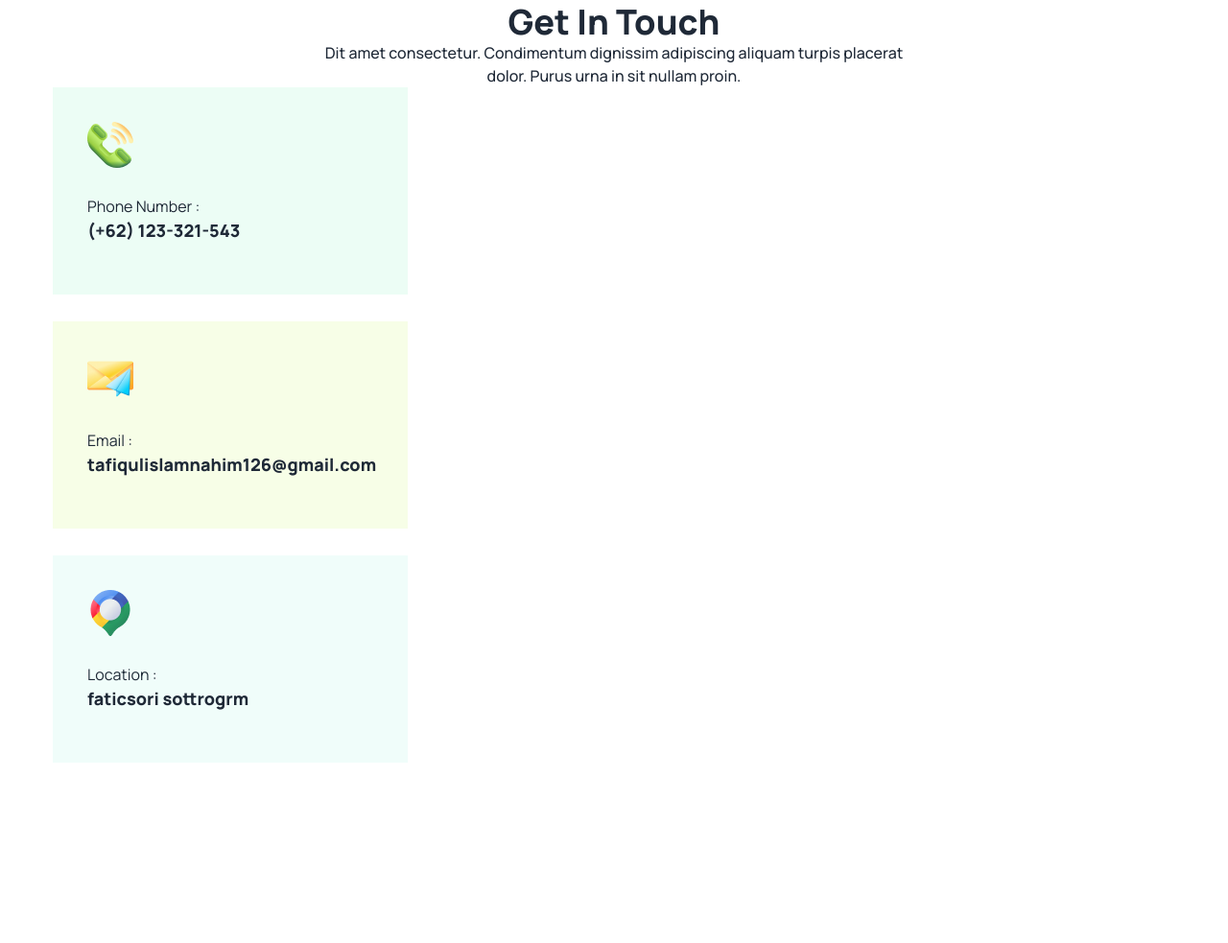
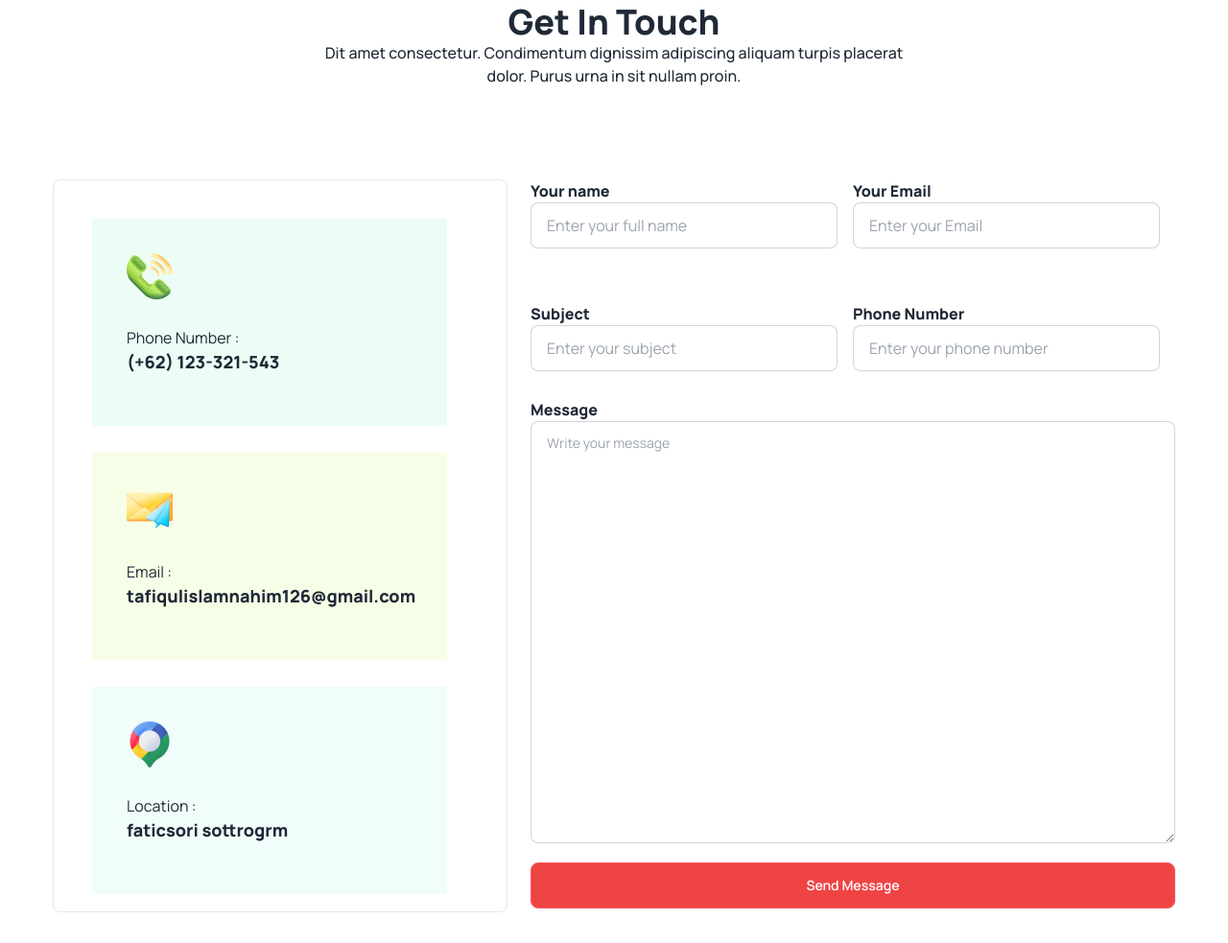
Before and after one commit to Tafiqulislam/My-assignment-3, a plain HTML site: page index.html in a window 1280 px wide. Shown: the part 3305-4288 px from the top of the page at 96% size. Before the commit the page ends 4128 px from the top, so only its background shows below. Drawn offline with nearby package versions, Linux system fonts and the light colour scheme.

Commit message:
add input section and kat

```diff
--- a/index.html
+++ b/index.html
@@ -362,29 +362,66 @@
                         <h3 class="text-4xl font-extrabold">Get In Touch</h3>
                         <p class="text-[16px] font-medium">Dit amet consectetur. Condimentum dignissim adipiscing aliquam turpis placerat dolor. Purus urna in sit nullam proin. </p>
                     </div>
-
                 <!-- input and kat container -->
                 <!-- kat -->
+                       <div class="flex-row lg:flex gap-6 mt-24">
+
+                        <div>
+                            <div class="border lg:w-[474px] lg:h-[764px] mb-8 p-10 rounded-lg">
                                 <div class="lg:w-[370px] lg:h-[216px] bg-emerald-50 mb-7 p-9">
                                     <img src="Images/Group1 1171275317.png" alt="">
-                        <h4 class="text-[16px] font-normal mt-7">Phone Number : </h4>
+                                    <h4 class="lg:text-[16px] font-normal mt-7">Phone Number : </h4>
                                     <h3 class="text-[18px] font-extrabold">(+62) 123-321-543</h3>
                                 </div>
 
                                 <div class="lg:w-[370px] lg:h-[216px] bg-lime-50 mb-7 p-9">
                                     <img src="Images/Group2 1171275318.png" alt="">
-                        <h4 class="text-[16px] font-normal mt-7">Email :</h4>
+                                    <h4 class="lg:text-[16px] font-normal mt-7">Email :</h4>
                                     <h3 class="text-[18px] font-extrabold">tafiqulislamnahim126@gmail.com</h3>
                                 </div>
 
                                 <div class="lg:w-[370px] lg:h-[216px] bg-teal-50 mb-7 p-9">
                                     <img src="Images/Group3 1171275321.png" alt="">
-                        <h4 class="text-[16px] font-normal mt-7">Location :</h4>
+                                    <h4 class="lg:text-[16px] font-normal mt-7">Location :</h4>
                                     <h3 class="text-[18px] font-extrabold">faticsori sottrogrm</h3>
+                                </div>
+                            </div>
+                        </div>
+                        <!-- input contianer -->
+                        <div>
+                            <div class="grid grid-cols-1 lg:grid-cols-2 lg:w-[672px]">
+                                <div>
+                                    <label class="font-extrabold" for="name">Your name</label>
+                                    <input type="text" placeholder="Enter your full name" class="input input-bordered w-full max-w-xs block" />
+                                </div>
+
+                                <div>
+                                    <label class="font-extrabold" for="name">Your Email</label>
+                                    <input type="text" placeholder="Enter your Email" class="input input-bordered w-full max-w-xs block" />
+                                </div>
+                            </div>
+                            <div class="grid grid-cols-1 lg:grid-cols-2 lg:w-[672px] mt-14">
+                                <div>
+                                    <label class="font-extrabold" for="name">Subject</label>
+                                    <input type="text" placeholder="Enter your subject" class="input input-bordered w-full max-w-xs block" />
+                                </div>
+
+                                <div>
+                                    <label class="font-extrabold" for="name">Phone Number</label>
+                                    <input type="text" placeholder="Enter your phone number" class="input input-bordered w-full max-w-xs block" />
+                                </div>
+                                <div class="mt-7">
+                                    <label class="font-extrabold" for="Masseg">Message</label>
+                                    <textarea class="textarea textarea-bordered lg:w-[672px] lg:h-[440px] block" placeholder="Write your message"></textarea>
+                                    <button class="btn btn-error bg-red-500 text-white lg:w-[672px] mt-5">Send Message</button>
+                                </div>
+                            </div>
+
+                        </div>
+
                        </div>
                 </section>
             </section>
-
         </main>
 <!------my footer section------->
         <footer>
```
Lines whose indentation alone changed are shown as unchanged.
